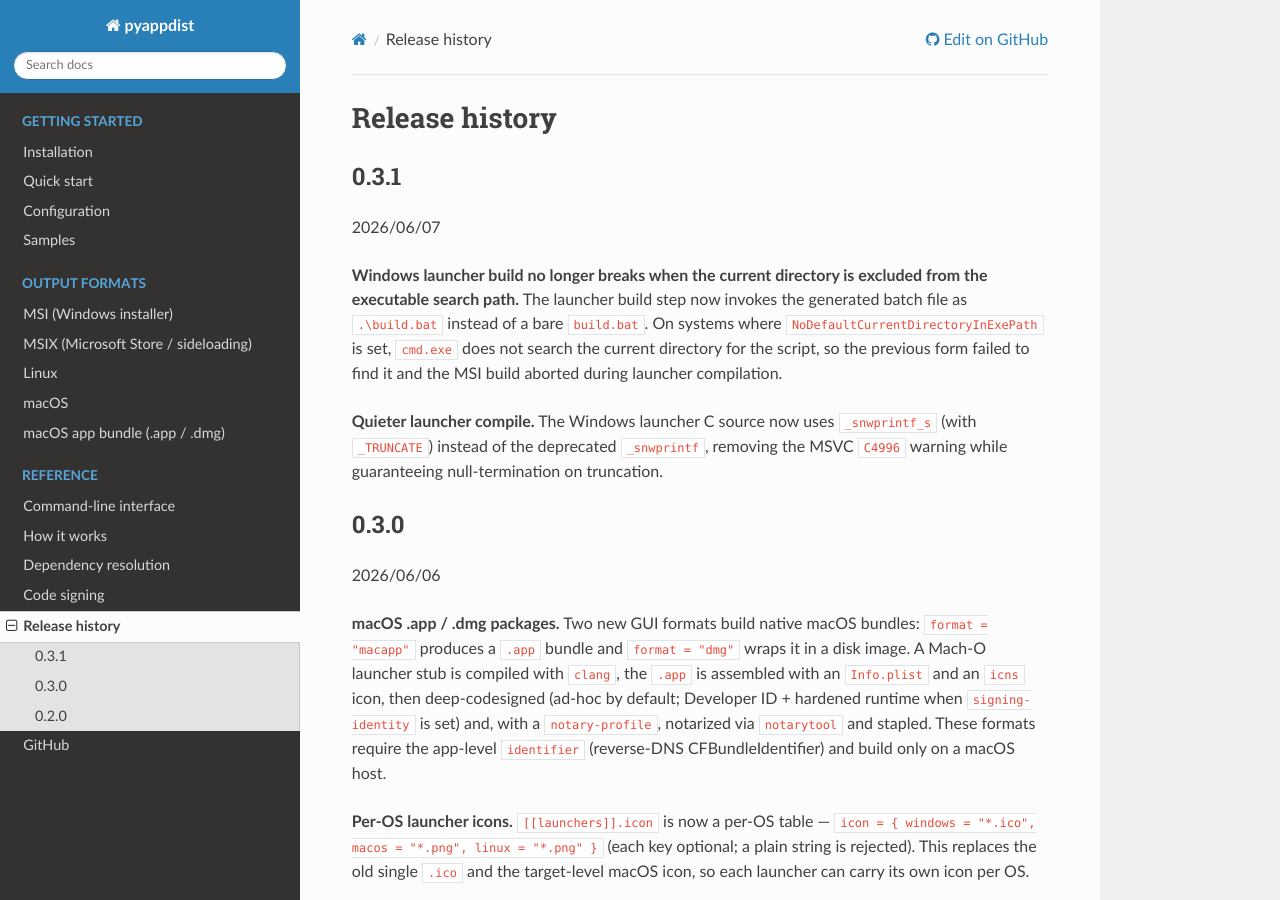
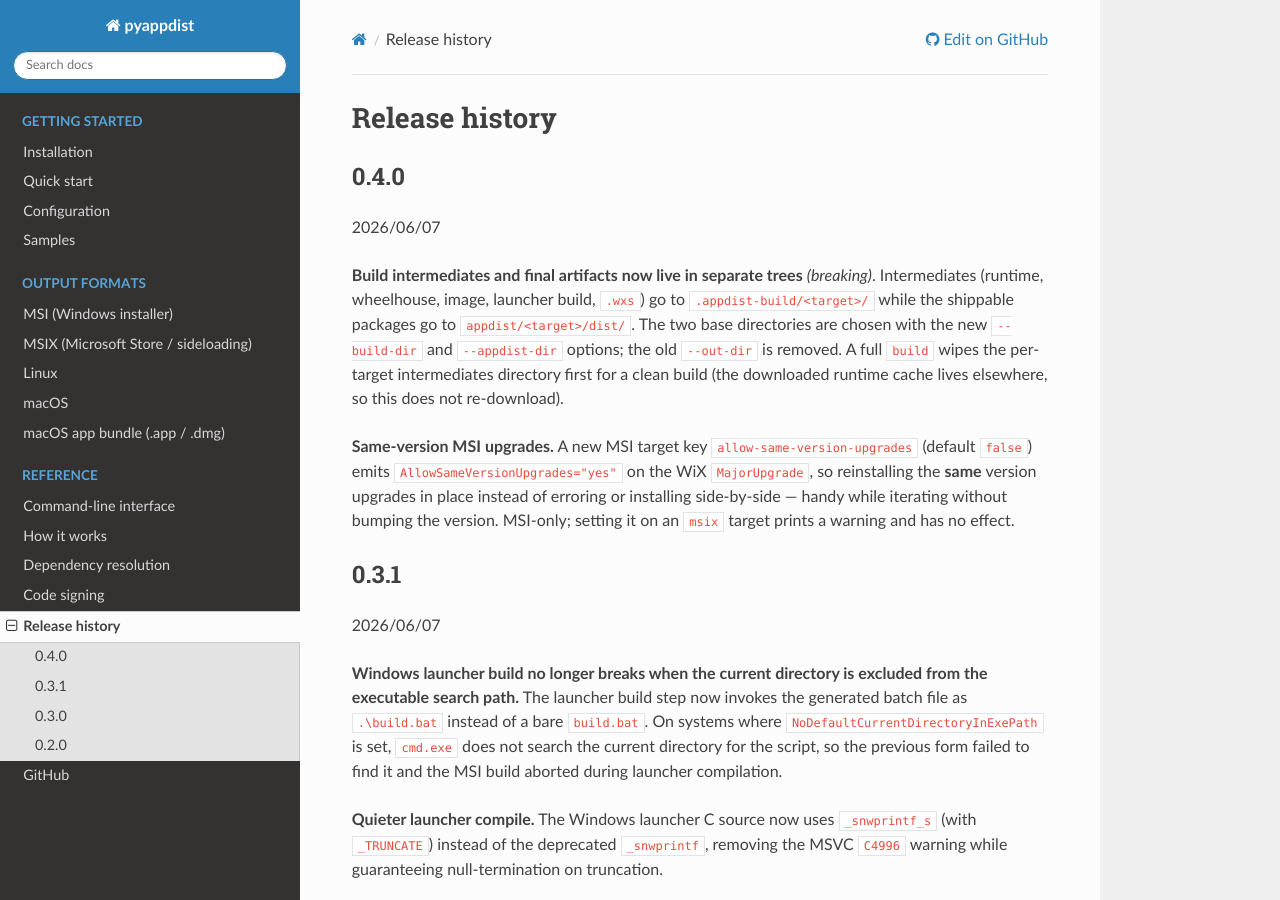
Before and after one commit to atsuoishimoto/pyappdist, a Sphinx documentation site: the page built from docs/history.rst, in a window 1280 px wide and 900 px high. Built offline with Sphinx 7.4.7 and the Read the Docs theme 3.1.0, drawn with Linux system fonts in a browser that asks for light colours.

Commit message:
docs: add 0.4.0 release history

```diff
--- a/docs/history.rst
+++ b/docs/history.rst
@@ -1,5 +1,25 @@
 Release history
 ===============
+
+0.4.0
+------
+
+2026/06/07
+
+**Build intermediates and final artifacts now live in separate trees**
+*(breaking)*. Intermediates (runtime, wheelhouse, image, launcher build, ``.wxs``)
+go to ``.appdist-build/<target>/`` while the shippable packages go to
+``appdist/<target>/dist/``. The two base directories are chosen with the new
+``--build-dir`` and ``--appdist-dir`` options; the old ``--out-dir`` is removed. A
+full ``build`` wipes the per-target intermediates directory first for a clean build
+(the downloaded runtime cache lives elsewhere, so this does not re-download).
+
+**Same-version MSI upgrades.** A new MSI target key
+``allow-same-version-upgrades`` (default ``false``) emits
+``AllowSameVersionUpgrades="yes"`` on the WiX ``MajorUpgrade``, so reinstalling the
+**same** version upgrades in place instead of erroring or installing side-by-side —
+handy while iterating without bumping the version. MSI-only; setting it on an
+``msix`` target prints a warning and has no effect.
 
 0.3.1
 ------
```
